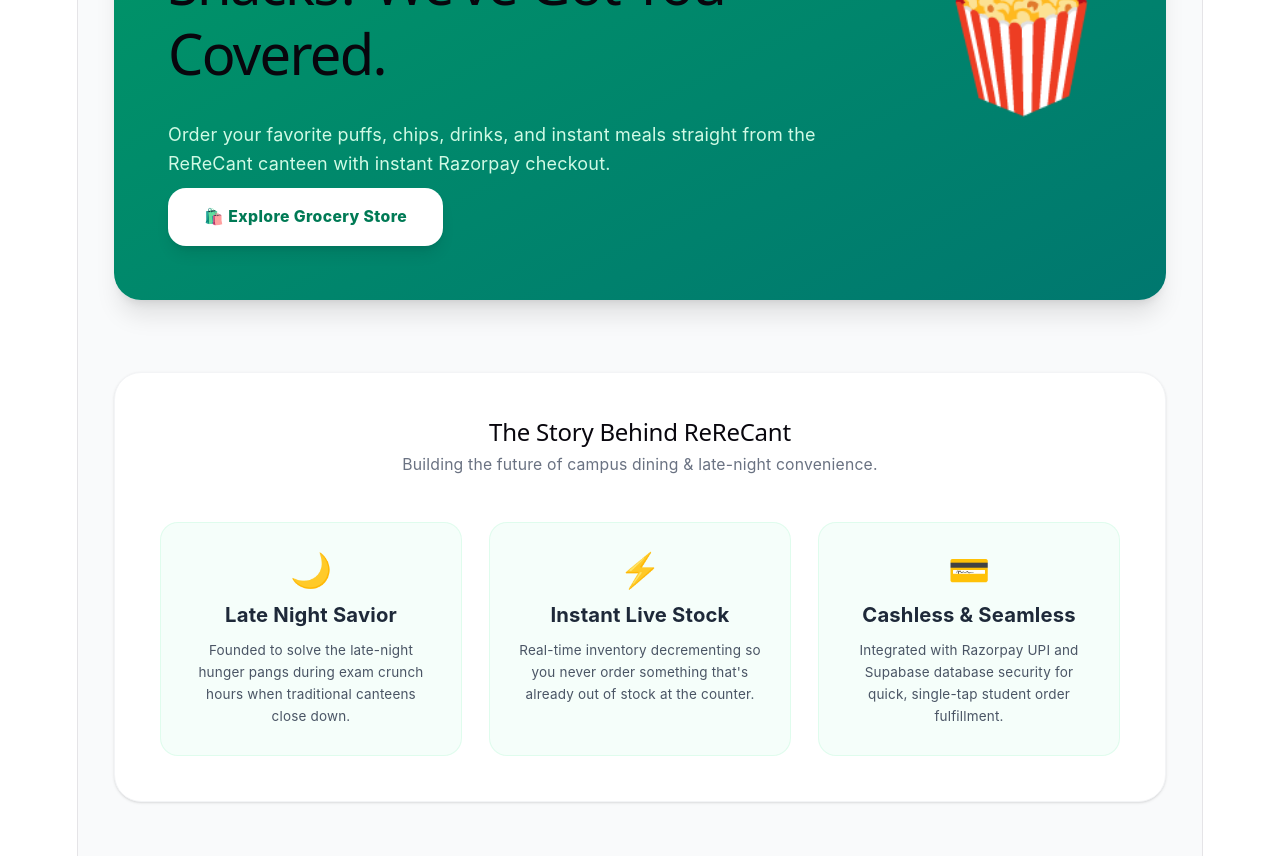
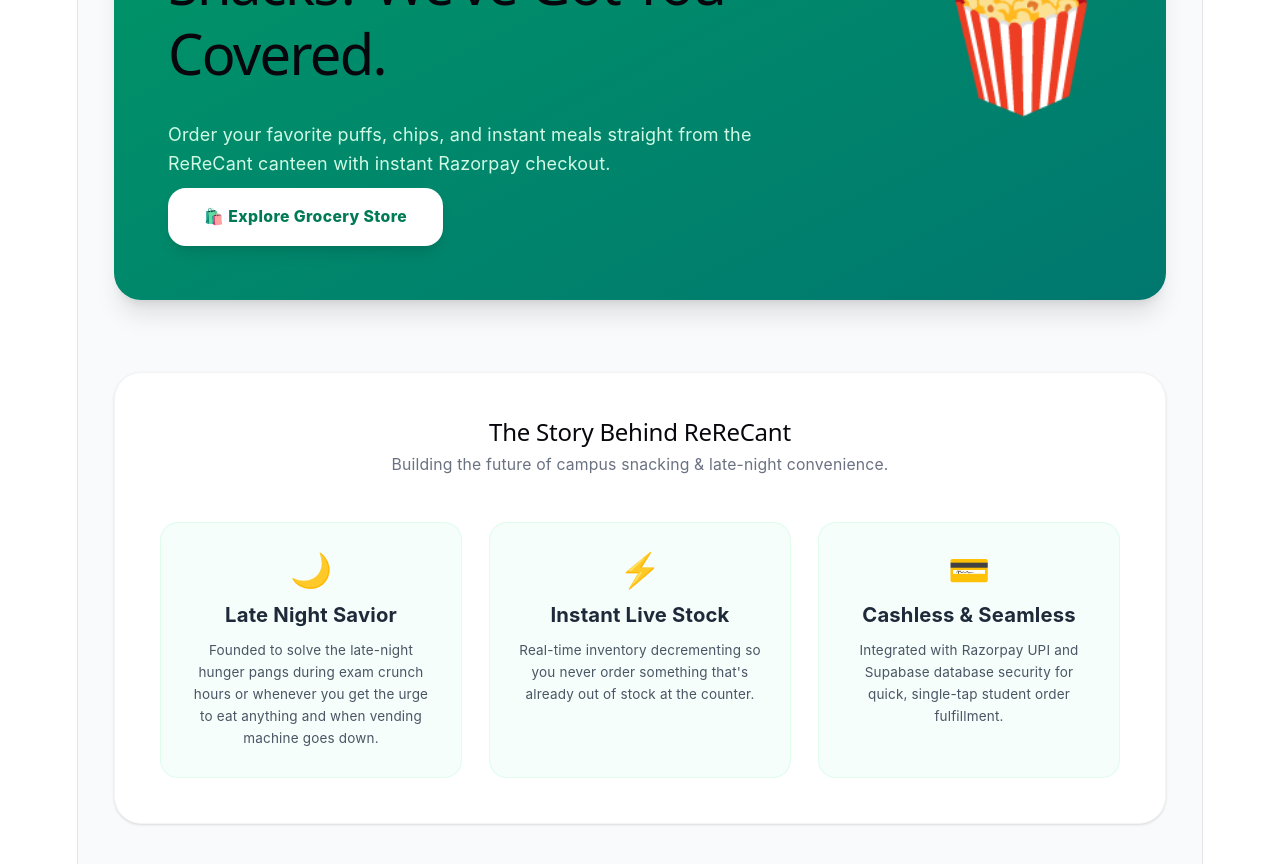
Before and after one commit to stemmasterstark-commits/rerecant, a React (Vite) app: page / in a window 1280 px wide. Shown: the part 360-1224 px from the top of the page. Built offline with nearby package versions, Linux system fonts and the light colour scheme.

Commit message:
Seems final

```diff
--- a/src/pages/Home.jsx
+++ b/src/pages/Home.jsx
@@ -13,7 +13,7 @@
             Craving Late Night Snacks? We’ve Got You Covered.
           </h1>
           <p className="text-emerald-100 text-sm md:text-base leading-relaxed">
-            Order your favorite puffs, chips, drinks, and instant meals straight from the ReReCant canteen with instant Razorpay checkout.
+            Order your favorite puffs, chips, and instant meals straight from the ReReCant canteen with instant Razorpay checkout.
           </p>
           <div className="pt-2">
             <button
@@ -33,7 +33,7 @@
       <section className="bg-white p-8 md:p-10 rounded-3xl border border-gray-100 shadow-sm space-y-6">
         <div className="text-center max-w-2xl mx-auto space-y-2">
           <h2 className="text-3xl font-black text-gray-900">The Story Behind ReReCant</h2>
-          <p className="text-gray-500 text-sm">Building the future of campus dining & late-night convenience.</p>
+          <p className="text-gray-500 text-sm">Building the future of campus snacking & late-night convenience.</p>
         </div>
 
         <div className="grid grid-cols-1 md:grid-cols-3 gap-6 pt-4">
@@ -41,7 +41,7 @@
             <div className="text-3xl">🌙</div>
             <h3 className="font-bold text-gray-800 text-lg">Late Night Savior</h3>
             <p className="text-xs text-gray-600 leading-relaxed">
-              Founded to solve the late-night hunger pangs during exam crunch hours when traditional canteens close down.
+              Founded to solve the late-night hunger pangs during exam crunch hours or whenever you get the urge to eat anything and when vending machine goes down.
             </p>
           </div>
 
```
